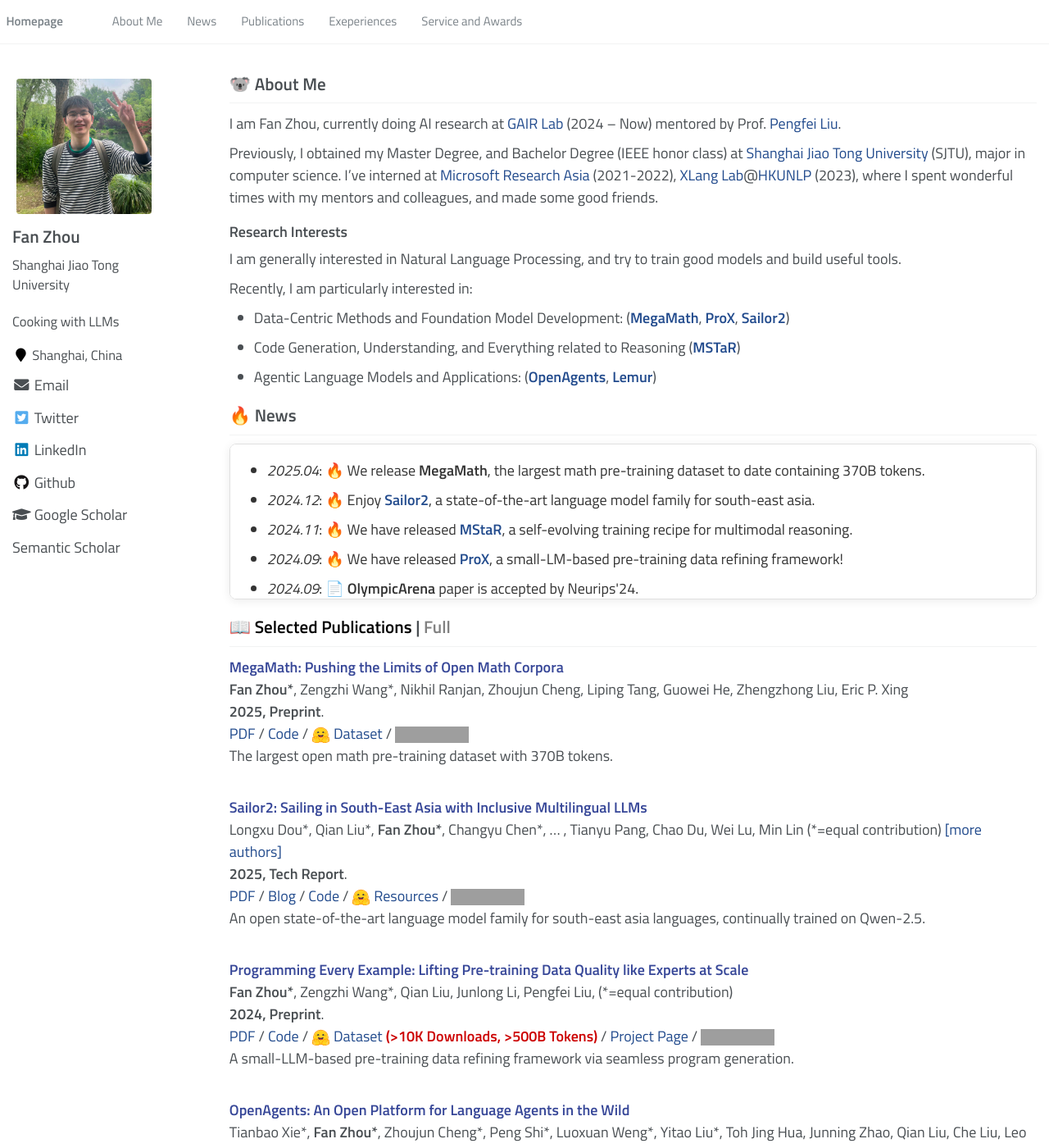
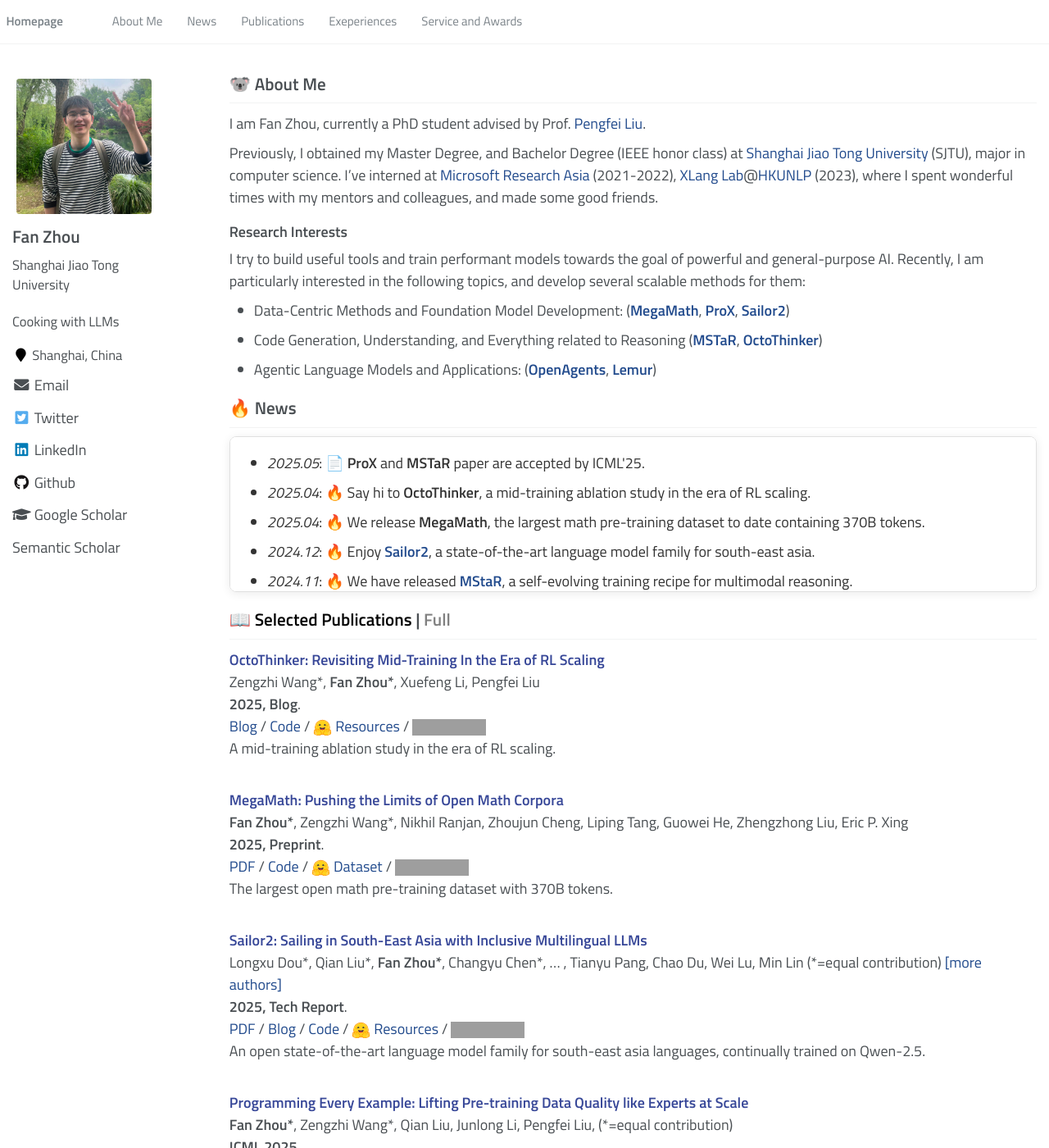
Before and after one commit to koalazf99/koalazf99.github.io, a Jekyll site: the page built from _pages/about.md, in a window 1280 px wide and 1400 px high. Shown: the whole window at 82% size. Built offline with Jekyll 4.4.1, drawn with Linux system fonts in a browser that asks for light colours; a style sheet for code colours, icons or effects is not loaded; grey boxes are pictures that could not be loaded.

Commit message:
update octothinker

```diff
--- a/_includes/publications.md
+++ b/_includes/publications.md
@@ -12,10 +12,41 @@
 <div id="publications">
 
 <!-- 标题区域，使用 h1 实现 Markdown 的 # 标题效果 -->
+
 <h1 class="publication-header">
   <span id="selectedHeader" class="active" onclick="filterPubs('selected')">📖 Selected Publications</span> |
   <span id="fullHeader" onclick="filterPubs('full')">Full</span>
 </h1>
+
+<div class="paper-box-text" data-selected="true" markdown="1">
+<strong><font color="#374798">OctoThinker: Revisiting Mid-Training In the Era of RL Scaling</font></strong>\\
+Zengzhi Wang\*, **Fan Zhou\***, Xuefeng Li, Pengfei Liu \\
+**2025, Blog**. <br>
+<a href="https://natural-rugby-f7c.notion.site/OctoThinker-Revisiting-Mid-Training-1d20b810e2d680c494a9f9dad0a90d53" style="pdf"><span>Blog</span></a> /
+<a href="https://github.com/GAIR-NLP/OctoThinker" style="code"><span>Code</span></a> /
+<img src="images/huggingface_logo.svg" width=23em style="vertical-align: middle;">
+<a href="https://huggingface.co/OctoThinker" style="pdf"><span>Resources</span></a> /
+<a href="https://github.com/GAIR-NLP/OctoThinker">
+<img src="https://img.shields.io/github/stars/GAIR-NLP/OctoThinker?style=social" style="vertical-align: middle;"> \\
+</a>
+<span>A mid-training ablation study in the era of RL scaling.</span>
+<br>
+<br>
+</div>
+
+<div class="paper-box-text" data-selected="false" markdown="1">
+<strong><font color="#374798">Generative AI Act II: Test Time Scaling Drives Cognition Engineering</font></strong>\\
+Shijie Xia, Yiwei Qin, Xuefeng Li, Yan Ma, Run-Ze Fan, Steffi Chern, Haoyang Zou, **Fan Zhou**, Xiangkun Hu, Jiahe Jin, Yanheng He, Yixin Ye, Yixiu Liu, Pengfei Liu \\
+**2025, Preprint**. <br>
+<a href="https://arxiv.org/abs/2504.13828" style="pdf"><span>PDF</span></a> /
+<a href="https://github.com/GAIR-NLP/cognition-engineering" style="code"><span>Code</span></a> /
+<a href="https://github.com/GAIR-NLP/cognition-engineering">
+<img src="https://img.shields.io/github/stars/GAIR-NLP/cognition-engineering?style=social" style="vertical-align: middle;"> \\
+</a>
+<span>A survey on Test Time Scaling.</span>
+<br>
+<br>
+</div>
 
 <div class="paper-box-text" data-selected="true" markdown="1">
 <strong><font color="#374798">MegaMath: Pushing the Limits of Open Math Corpora</font></strong>\\
@@ -75,7 +106,7 @@
 <div class="paper-box-text" data-selected="false" markdown="1">
 <strong><font color="#374798">Diving into Self-Evolving Training for Multimodal Reasoning</font></strong>\\
 Wei Liu\*, Junlong Li\*, Xiwen Zhang, **Fan Zhou**, Yu Cheng, Junxian He, (*=equal contribution) \\
-**2024, Preprint**. <br>
+**ICML 2025** <br>
 <a href="https://arxiv.org/abs/2412.17451" style="pdf"><span>PDF</span></a> /
 <a href="https://github.com/hkust-nlp/mstar" style="code"><span>Code</span></a> /
 <img src="images/huggingface_logo.svg" width=23em style="vertical-align: middle;">
@@ -92,7 +123,7 @@
 <div class="paper-box-text" data-selected="true" markdown="1">
 <strong><font color="#374798">Programming Every Example: Lifting Pre-training Data Quality like Experts at Scale</font></strong>\\
 **Fan Zhou\***, Zengzhi Wang\*, Qian Liu, Junlong Li, Pengfei Liu, (*=equal contribution) \\
-**2024, Preprint**. <br>
+**ICML 2025** <br>
 <a href="https://arxiv.org/abs/2409.17115" style="pdf"><span>PDF</span></a> /
 <a href="https://github.com/GAIR-NLP/ProX" style="code"><span>Code</span></a> /
 <img src="images/huggingface_logo.svg" width=23em style="vertical-align: middle;">
--- a/_pages/about.md
+++ b/_pages/about.md
@@ -23,17 +23,16 @@
 
 </style>
 # 🐨 About Me
-I am Fan Zhou, currently doing AI research at [GAIR Lab](https://plms.ai) (2024 -- Now) mentored by Prof. [Pengfei Liu](http://pfliu.com/).
+I am Fan Zhou, currently a PhD student advised by Prof. [Pengfei Liu](http://pfliu.com/).
 
 Previously, I obtained my Master Degree, and Bachelor Degree (IEEE honor class) at [Shanghai Jiao Tong University](https://en.sjtu.edu.cn/) (SJTU), major in computer science.
 I've interned at [Microsoft Research Asia](https://www.microsoft.com/en-us/research/group/data-knowledge-intelligence/) (2021-2022), [XLang Lab](https://xlang.ai/)@[HKUNLP](https://hkunlp.github.io/) (2023), where I spent wonderful times with my mentors and colleagues, and made some good friends.
 
 ## Research Interests
-I am generally interested in Natural Language Processing, and try to train good models and build useful tools.
-
-Recently, I am particularly interested in:
+I try to build useful tools and train performant models towards the goal of powerful and general-purpose AI.
+Recently, I am particularly interested in the following topics, and develop several scalable methods for them:
 - Data-Centric Methods and Foundation Model Development: ([**MegaMath**](https://arxiv.org/abs/2504.02807), [**ProX**](https://arxiv.org/abs/2409.17115), [**Sailor2**](https://sea-sailor.github.io/blog/sailor2/))
-- Code Generation, Understanding, and Everything related to Reasoning ([**MSTaR**](https://arxiv.org/abs/2412.17451))
+- Code Generation, Understanding, and Everything related to Reasoning ([**MSTaR**](https://arxiv.org/abs/2412.17451), [**OctoThinker**](https://natural-rugby-f7c.notion.site/OctoThinker-Revisiting-Mid-Training-1d20b810e2d680c494a9f9dad0a90d53))
 - Agentic Language Models and Applications: ([**OpenAgents**](https://github.com/xlang-ai/OpenAgents), [**Lemur**](https://arxiv.org/abs/2310.06830))
 
 <!-- <a href='https://scholar.google.com/citations?user=qi8UzmkAAAAJ&hl=en'><img src="https://img.shields.io/endpoint?url={{ url | url_encode }}&logo=Google%20Scholar&labelColor=f6f6f6&color=9cf&style=flat&label=citations"></a>
@@ -88,6 +87,8 @@
 
 <div class="scrollable-area" style="width:100%;">
     <ul>
+        <li><em>2025.05</em>: 📄 <strong>ProX</strong> and <strong>MSTaR</strong> paper are accepted by ICML'25.</li>
+        <li><em>2025.04</em>: 🔥 Say hi to <strong>OctoThinker</strong>, a mid-training ablation study in the era of RL scaling.</li>
         <li><em>2025.04</em>: 🔥 We release <strong>MegaMath</strong>, the largest math pre-training dataset to date containing 370B tokens.</li>
         <li><em>2024.12</em>: 🔥 Enjoy <a href="https://sea-sailor.github.io/blog/sailor2/"><strong>Sailor2</strong></a>, a state-of-the-art language model family for south-east asia.</li>
         <li><em>2024.11</em>: 🔥 We have released <a href="https://mstar-lmm.github.io/"><strong>MStaR</strong></a>, a self-evolving training recipe for multimodal reasoning.</li>
```
